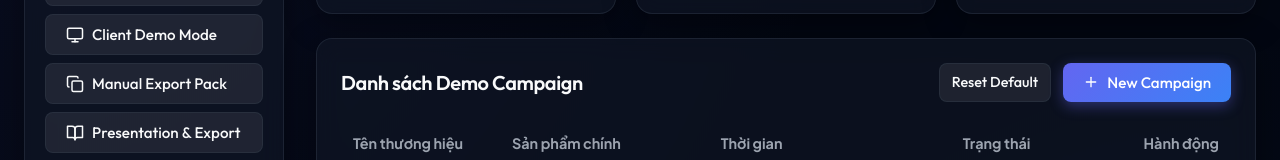
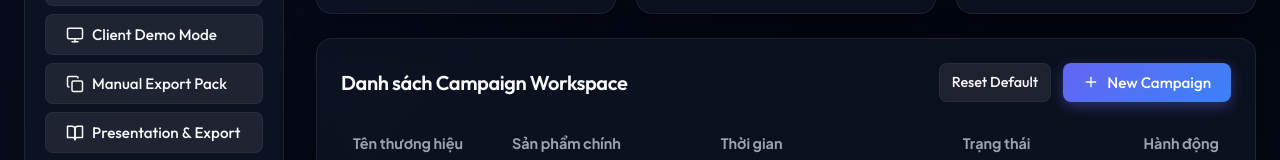
Before and after one commit to bao-c2505e/claude-marketing-team, a React (Vite) app: page / in a window 1280 px wide. Shown: the part 469-629 px from the top of the page. Built offline with nearby package versions, Linux system fonts and the light colour scheme.

Commit message:
fix: align phase h5 campaign workspace wording

```diff
--- a/src/App.tsx
+++ b/src/App.tsx
@@ -739,7 +739,7 @@ export default function App() {
                   {/* Active Campaigns Table */}
                   <div className="glass-panel" style={{ padding: '24px' }}>
                     <div style={{ display: 'flex', justifyContent: 'space-between', alignItems: 'center', marginBottom: '20px' }}>
-                      <h2 style={{ fontSize: '1.25rem' }}>Danh sách Demo Campaign</h2>
+                      <h2 style={{ fontSize: '1.25rem' }}>Danh sách Campaign Workspace</h2>
                       <div style={{ display: 'flex', gap: '12px' }}>
                         <button
                           className="btn btn-secondary"
```
